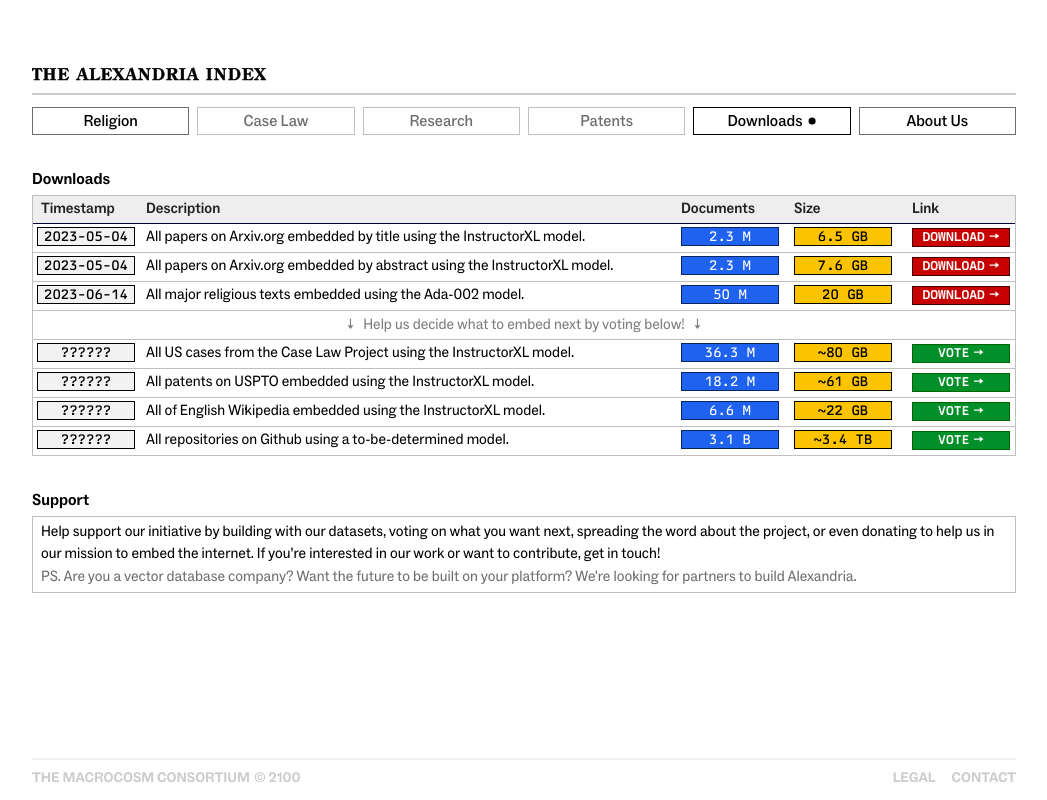
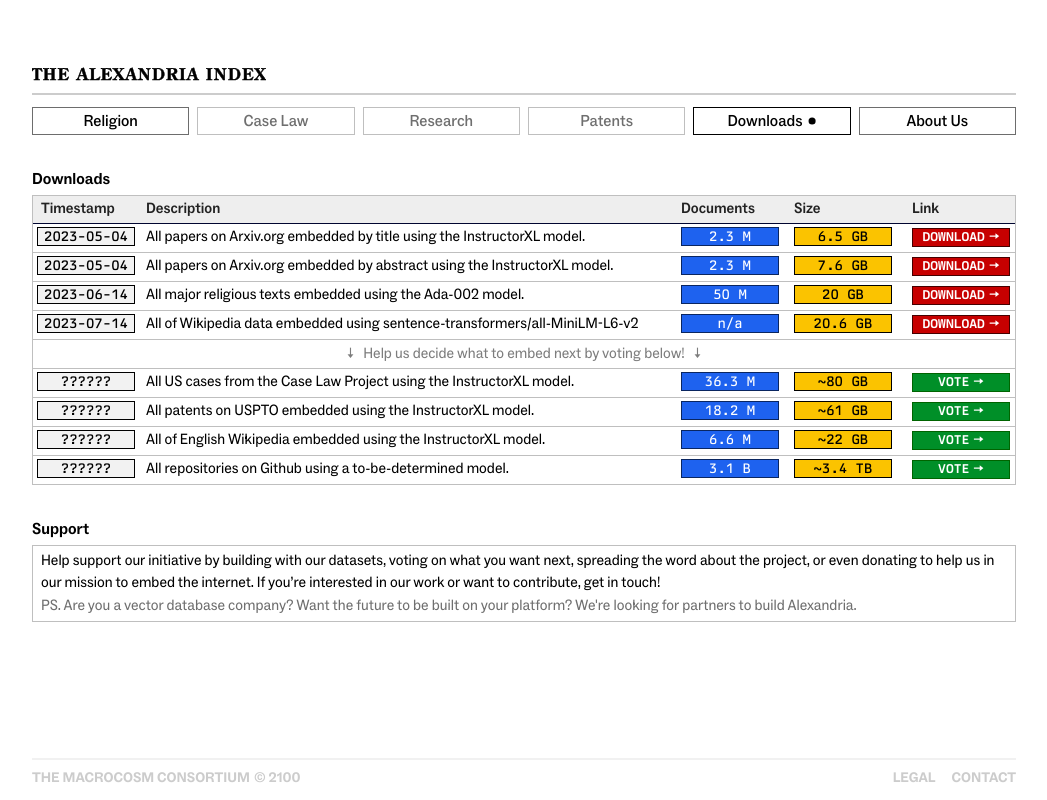
Before and after one commit to macrocosmcorp/alexandria-website, a Next.js app: page /download in a window 1280 px wide. Shown: the whole page, without its empty margins (116-1163 px from the left). Built offline with nearby package versions, Linux system fonts and the light colour scheme.

Commit message:
added wikipedia embeddings

```diff
--- a/src/app/download/page.tsx
+++ b/src/app/download/page.tsx
@@ -114,6 +114,13 @@
           size="20 GB"
           link='https://github.com/macrocosmcorp/tenet/tree/main/embeddings'
         />
+        <DownloadRow
+          date="2023-07-14"
+          description="All of Wikipedia data embedded using sentence-transformers/all-MiniLM-L6-v2"
+          documents="n/a"
+          size="20.6 GB"
+          link='https://storage.fleek-internal.com/3bd9e981-1e71-4573-a2ad-b9e8e876f3ef-bucket/WikiEmbeddings.npy'
+        />
         <div className="flex text-basesm font-sans font-normal text-letter-softest border-b-lines-soft border-b-tiny h-[29px] items-center justify-center pt-0.5">
           ↓ &nbsp; Help us decide what to embed next by voting below! &nbsp; ↓
         </div>
```
Also changed, not shown: package.json (+6 -4 lines), 1 other file (tests, documents, lock files or other folders).
